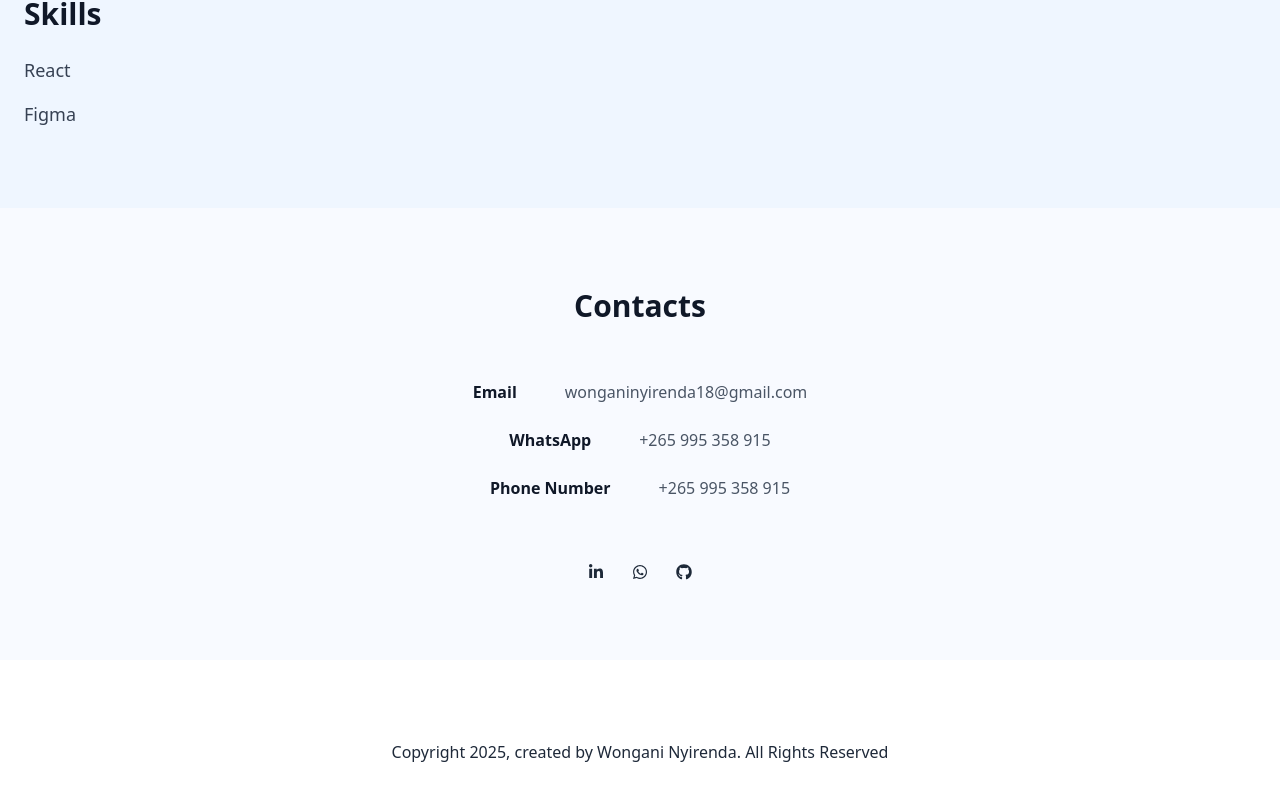
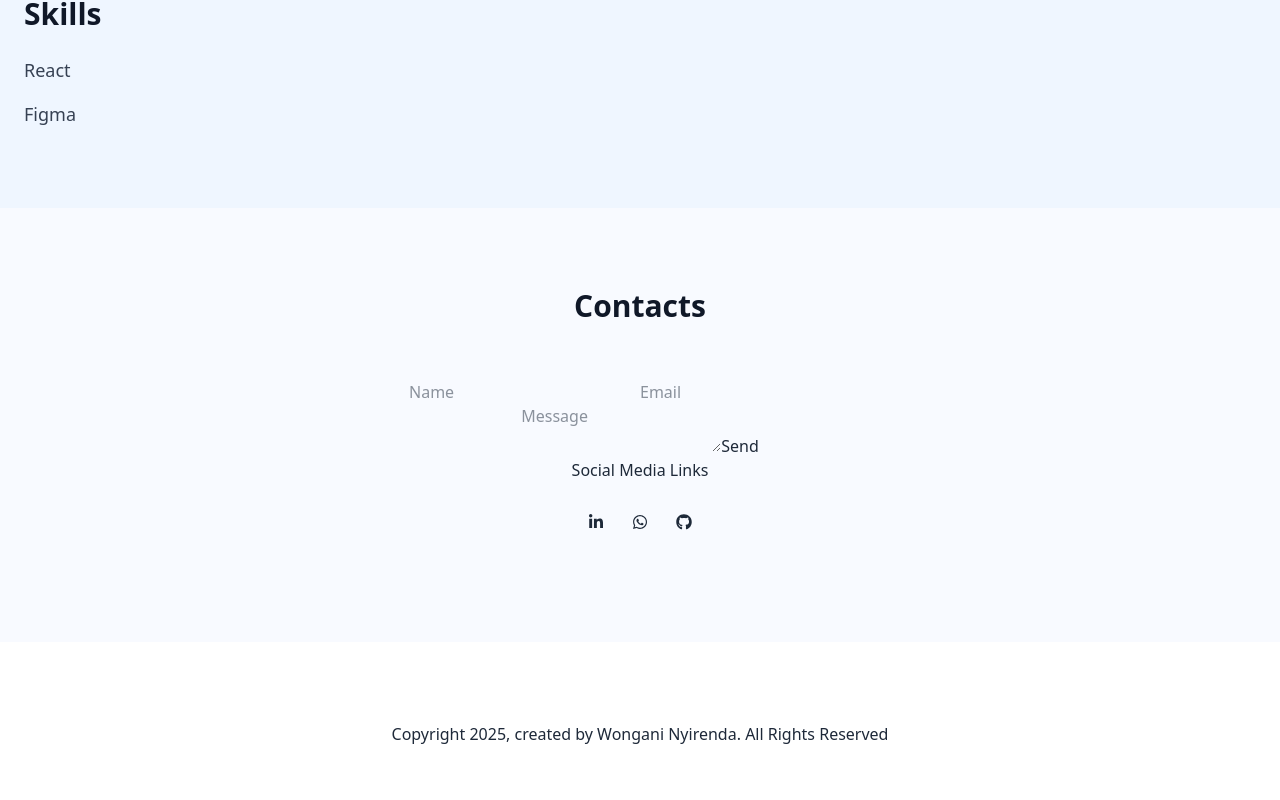
Before and after one commit to WonganiNyirenda18/Wongani-Portfolio, a React (Vite) app: page / in a window 1280 px wide. Shown: the part 1995-2795 px from the top of the page. Built offline with nearby package versions, Linux system fonts and the light colour scheme.

Commit message:
feat: add Contacts component with a contact form and social media links

```diff
--- a/src/Components/Contacts.jsx
+++ b/src/Components/Contacts.jsx
@@ -13,25 +13,22 @@ export default function Contacts() {
                     <h2 className="text-3xl font-bold text-gray-900 mb-2">Contacts</h2>
                 </div>
 
-                <div className="space-y-6 max-w-lg mx-auto mb-16">
-                    <div className="flex items-center justify-between md:justify-center gap-12">
-                        <span className="font-bold text-gray-900">Email</span>
-                        <span className="text-gray-600">wonganinyirenda18@gmail.com</span>
+                <div>
+                    <form>
+                        <input type="text" placeholder="Name" />
+                        <input type="email" placeholder="Email" />
+                        <textarea placeholder="Message"></textarea>
+                        <button type="submit">Send</button>
+                    </form>
+                </div>
+                <div>
+                    <p>Social Media Links</p>
+                    <div className="py-8 flex items-center justify-center gap-6">
+                        <FontAwesomeIcon icon={faLinkedinIn} />
+                        <FontAwesomeIcon icon={faWhatsapp} />
+                        <FontAwesomeIcon icon={faGithub} />
                     </div>
-                    <div className="flex items-center justify-between md:justify-center gap-12">
-                        <span className="font-bold text-gray-900">WhatsApp</span>
-                        <span className="text-gray-600">+265 995 358 915</span>
-                    </div>
-                    <div className="flex items-center justify-between md:justify-center gap-12">
-                        <span className="font-bold text-gray-900">Phone Number</span>
-                        <span className="text-gray-600">+265 995 358 915</span>
-                    </div>
-                </div>
 
-                <div className="flex items-center justify-center gap-6">
-                    <FontAwesomeIcon icon={faLinkedinIn} />
-                    <FontAwesomeIcon icon={faWhatsapp} />
-                    <FontAwesomeIcon icon={faGithub} />
                 </div>
 
             </div>
```
